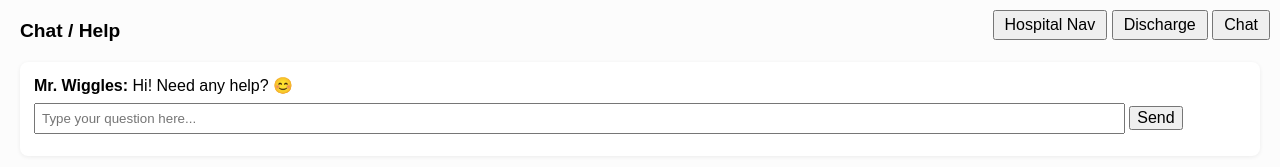
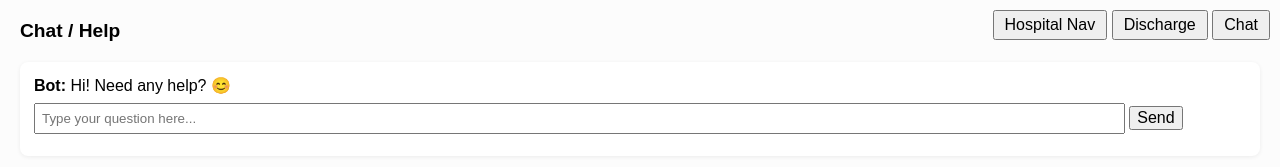
Before and after one commit to spacegirl029/medical-tourism-testing, a plain HTML site: page index.html in a window 1280 px wide. Both pictures are taken after a click on the element "Need help? Chat with us!". Shown: the top 167 px of the page. Drawn offline with Linux system fonts and the light colour scheme.

Commit message:
Update index.html

```diff
--- a/index.html
+++ b/index.html
@@ -232,7 +232,7 @@
 <div class="screen" id="chat">
   <h2>Chat / Help</h2>
   <div class="box">
-    <div><strong>Mr. Wiggles:</strong> Hi! Need any help? 😊</div>
+    <div><strong>Bot:</strong> Hi! Need any help? 😊</div>
     <input type="text" placeholder="Type your question here..." style="width:90%; margin-top:8px;">
     <button onclick="alert('A support agent will reply shortly!')">Send</button>
   </div>
```
